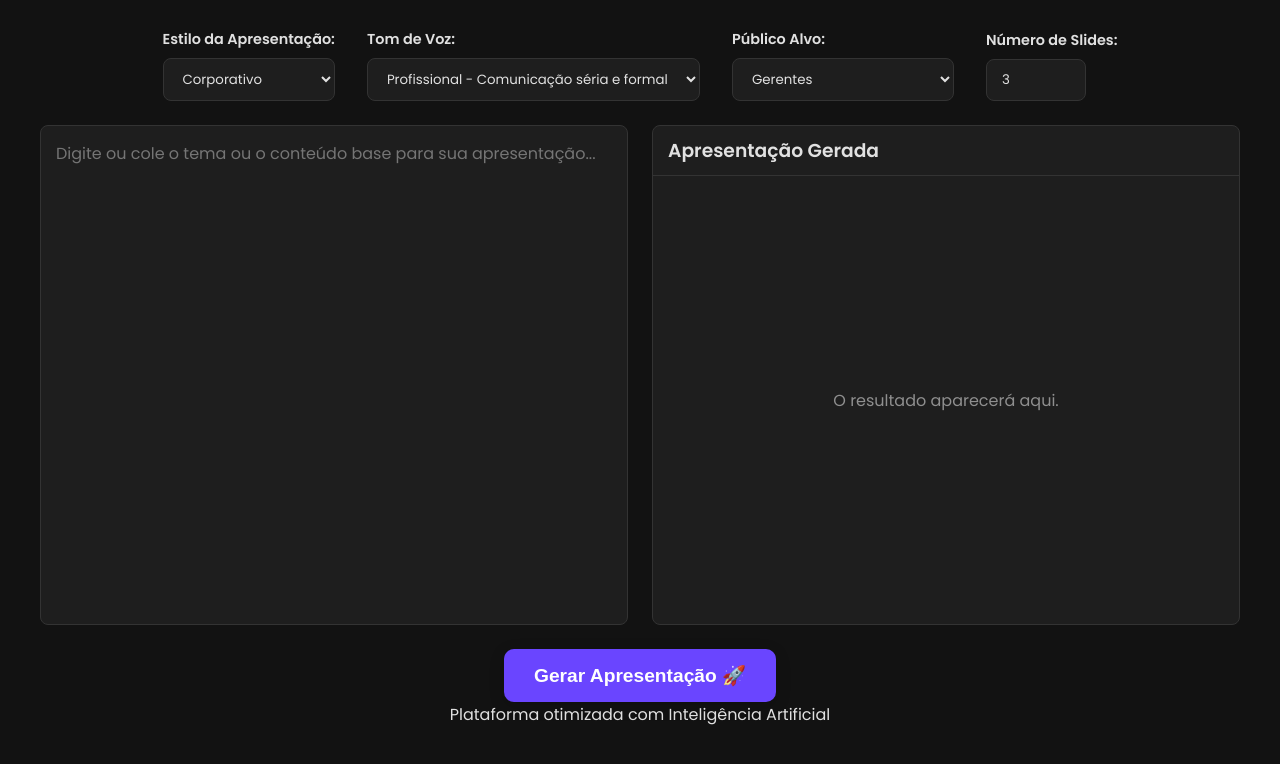
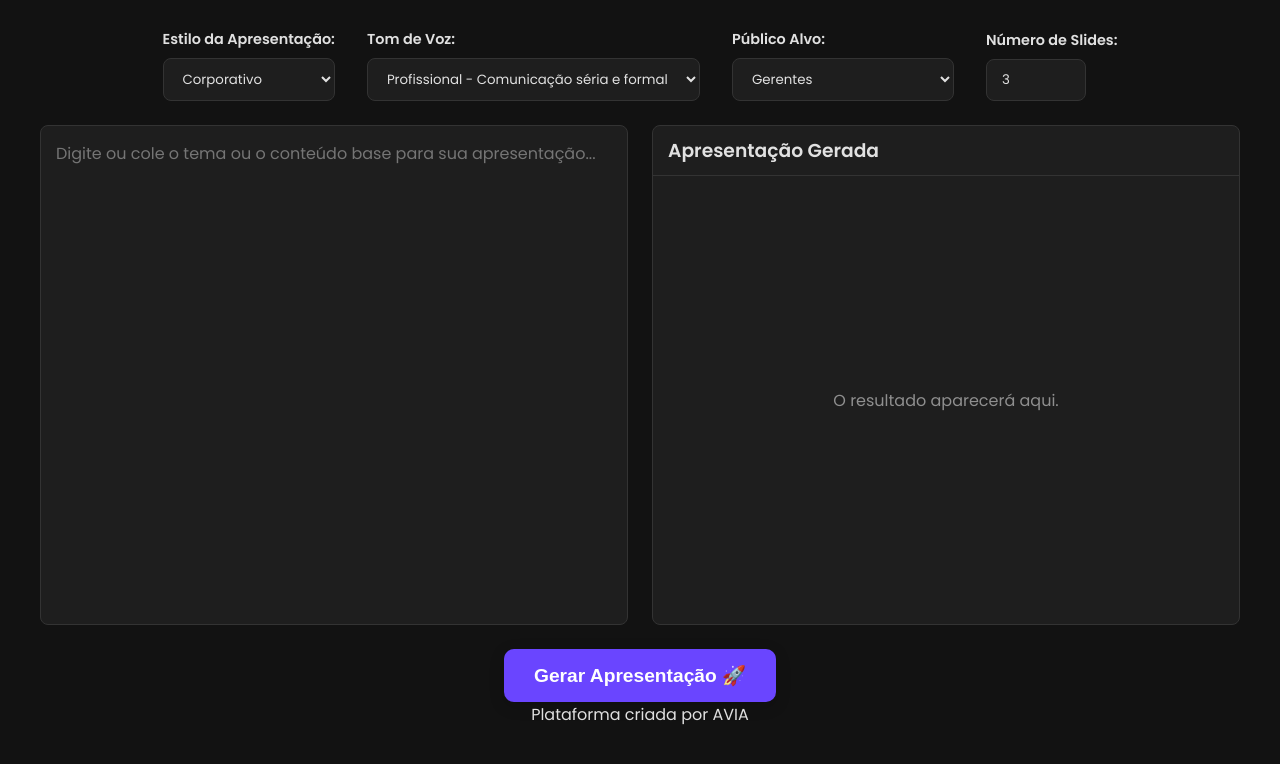
Before and after one commit to yuhav97/pmercuria, a website: page public/index.html in a window 1280 px wide. Shown: the part 108-872 px from the top of the page. Drawn offline with Linux system fonts and the light colour scheme.

Commit message:
alterando a descricao do site

```diff
--- a/public/index.html
+++ b/public/index.html
@@ -89,7 +89,7 @@
     </main>
 
     <footer>
-        <p>Plataforma otimizada com Inteligência Artificial</p>
+        <p>Plataforma criada por AVIA</p>
     </footer>
 
     <script src="script.js"></script>
```
